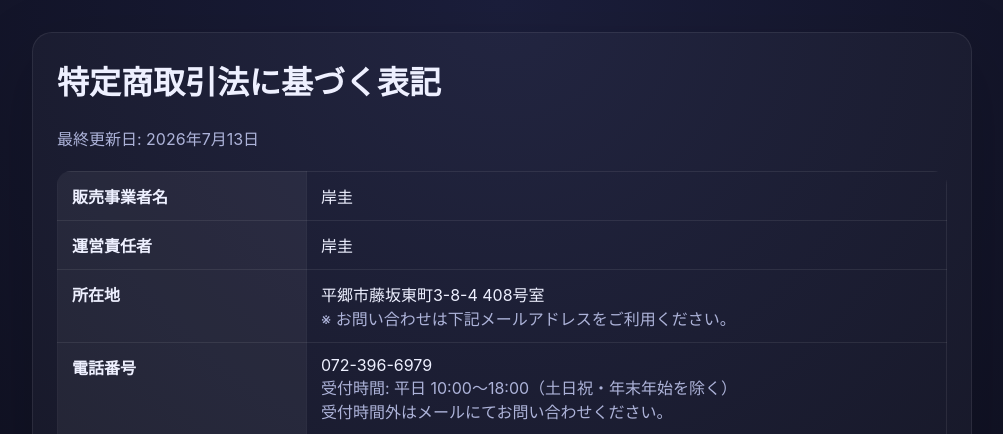
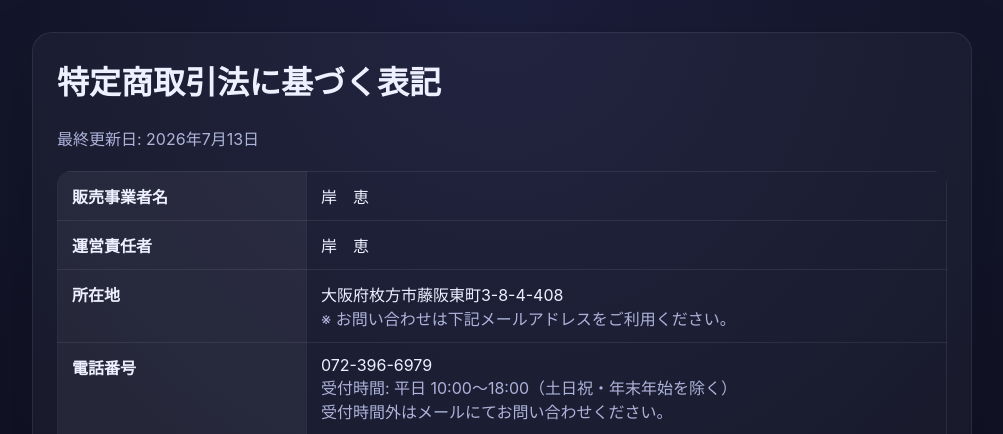
Before and after one commit to kek46991-commits/keiba-kachisuji-app, a FastAPI app: page /tokushoho in a window 1280 px wide. Shown: the top 434 px of the page, without its empty margins (138-1141 px from the left). Run offline with FastAPI, Linux system fonts and the light colour scheme; some libraries are stand-ins or nearby versions.

Commit message:
fix: 特商法ページの事業者名・住所を正式情報に修正
- 販売事業者名・運営責任者: 岸 恵
- 所在地: 大阪府枚方市藤阪東町3-8-4-408

```diff
--- a/web/templates/legal/tokushoho.html
+++ b/web/templates/legal/tokushoho.html
@@ -6,15 +6,15 @@
 <table>
   <tr>
     <th>販売事業者名</th>
-    <td>岸圭</td>
+    <td>岸　恵</td>
   </tr>
   <tr>
     <th>運営責任者</th>
-    <td>岸圭</td>
+    <td>岸　恵</td>
   </tr>
   <tr>
     <th>所在地</th>
-    <td>平郷市藤坂東町3-8-4 408号室<br><span class="muted">※ お問い合わせは下記メールアドレスをご利用ください。</span></td>
+    <td>大阪府枚方市藤阪東町3-8-4-408<br><span class="muted">※ お問い合わせは下記メールアドレスをご利用ください。</span></td>
   </tr>
   <tr>
     <th>電話番号</th>
```
